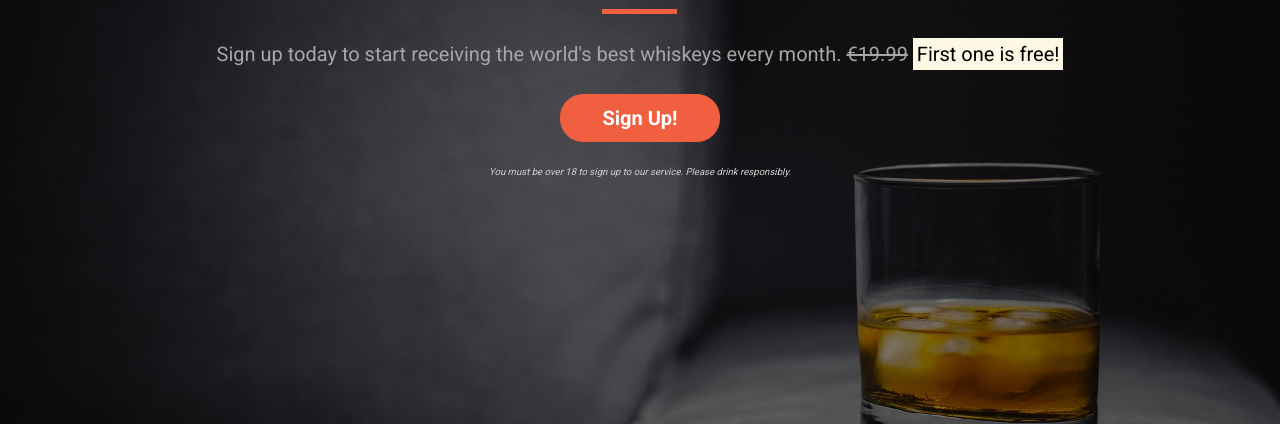
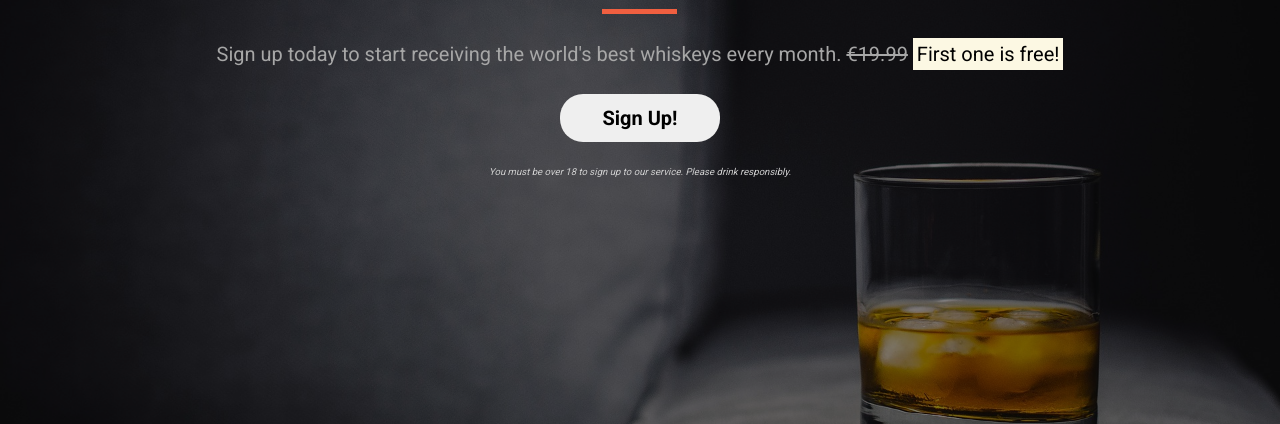
Before and after one commit to HumaIlyas/Updating-Our-Callout, a plain HTML site: page index.html in a window 1280 px wide. Shown: the part 376-800 px from the top of the page. Drawn offline with nearby package versions, Linux system fonts and the light colour scheme.

Commit message:
Update callout

```diff
--- a/css/style.css
+++ b/css/style.css
@@ -84,7 +84,7 @@ body {
     width: 160px;
 }
 
-.btn--red {
+.git {
     color: white;
     background-color: #f05f40;
     border-color: #f05f40;
```
